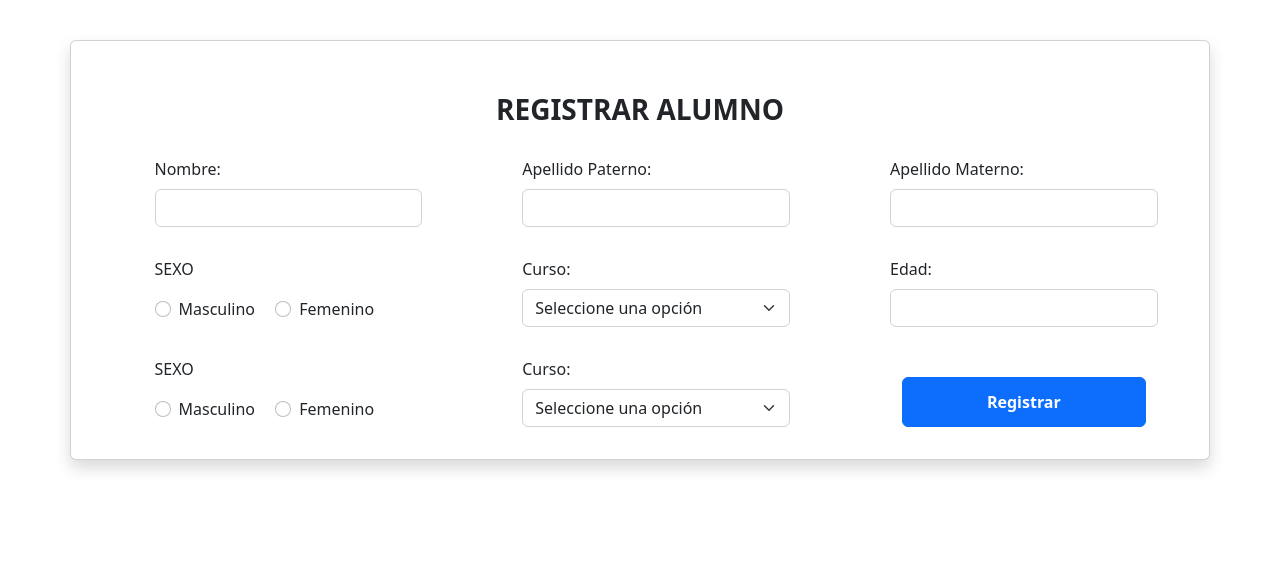
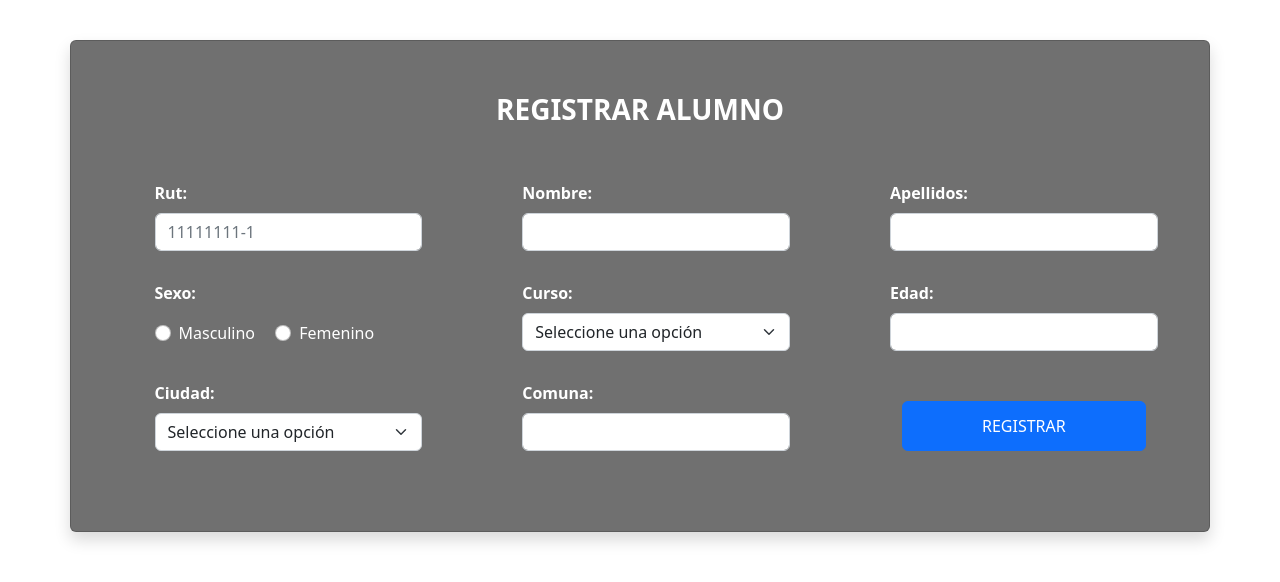
Before and after one commit to emmanuel0892/Eva2, a Django app: page /registrar in a window 1280 px wide. Shown: the top 582 px of the page. Run offline with Django 4.2, Linux system fonts and the light colour scheme.

Commit message:
modulo registrar listo

```diff
--- a/Eva2/app_colegio/models.py
+++ b/Eva2/app_colegio/models.py
@@ -2,11 +2,11 @@ from django.db import models
 from django.core.validators import MinValueValidator, MaxValueValidator
 
 class alumnos (models.Model):
+    rut = models.TextField(max_length=20, null=False)
     nombre = models.TextField(max_length=50, null=False)
-    apePaterno = models.TextField(max_length=50, null=False)
-    apeMaterno = models.TextField(max_length=50, null=False)
+    apellidos = models.TextField(max_length=50, null=False)
     sexo = models.TextField(max_length=50, null=False)
     curso = models.TextField(max_length=50, null=False)
     edad = models.IntegerField(validators=[MinValueValidator(5), MaxValueValidator(30)] ,null=False)
     ciudad = models.TextField(max_length=50, null=False)
-    comnuna = models.TextField(max_length=50, null=False)
+    comuna = models.TextField(max_length=50, null=False)
--- a/Eva2/app_colegio/static/css/estilos.css
+++ b/Eva2/app_colegio/static/css/estilos.css
@@ -21,6 +21,8 @@
 #campo1, #campo2, #campo3 {
     margin-left: 50px;
     margin-right: 50px;
+    color: white;
+    font: bold;
 }
 
 .card-body{
@@ -31,6 +33,8 @@
     text-align: center;
     margin-top: 20px;
     margin-bottom: 30px !important;
+    color: white;
+    font: bold;
 }
 
 .card {
@@ -60,3 +64,7 @@
     margin-top: 20px;
     margin-left: 50px;
 }
+
+#cardForm{
+    background-color: #707070 !important;
+}
--- a/Eva2/app_colegio/templates/form_registrar.html
+++ b/Eva2/app_colegio/templates/form_registrar.html
@@ -14,98 +14,103 @@
 <body>
     <div class="row">
         <div class="container-fluid">
-            <form action="/listar" id="form1">
-                <div class="card container shadow p-3 mb-5 bg-white rounded">
+
+            {% if r %}
+                <div class="alert alert-success alert-dismissible fade show" role="alert">
+                    <h5 align="center">{{ r }}</h5>
+                    <button type="button" class="btn-close" data-bs-dismiss="alert" aria-label="Close"></button>
+                </div>
+            {% endif %}
+
+            {% if r2 %}
+                <div class="alert alert-danger alert-dismissible fade show" role="alert">
+                    <h5 align="center">{{ r2 }}</h5>
+                    <button type="button" class="btn-close" data-bs-dismiss="alert" aria-label="Close"></button>
+                </div>
+            {% endif %}
+
+            <form action="/registrar" id="form1" method="post">
+                {% csrf_token %}
+                <div class="card container shadow p-3 mb-5 bg-white rounded" id="cardForm">
                     <div class="card-body">
                         <h3 class="card-title"><strong>REGISTRAR ALUMNO</strong></h3>
+                        <br>
                         <div class="col" id="campos">
                             <div class="col-3" id="campo1">
-                                <label for="exampleFormControlInput1" class="form-label">Nombre:</label>
-                                <input type="email" class="form-control" id="exampleFormControlInput1">
+                                <label for="exampleFormControlInput1" class="form-label"><strong>Rut:</strong></label>
+                                <input type="text" class="form-control" name="txtRut" maxlength="10" placeholder="11111111-1" required>
                             </div>
                             <div class="col-3" id="campo2">
-                                <label for="exampleFormControlInput1" class="form-label">Apellido Paterno:</label>
-                                <input type="email" class="form-control" id="exampleFormControlInput1">
+                                <label for="exampleFormControlInput1" class="form-label"><strong>Nombre:</strong></label>
+                                <input type="text" class="form-control" name="txtNom" maxlength="50" required>
                             </div>
                             <div class="col-3" id="campo3">
-                                <label for="exampleFormControlInput1" class="form-label">Apellido Materno:</label>
-                                <input type="email" class="form-control" id="exampleFormControlInput1">
+                                <label for="exampleFormControlInput1" class="form-label"><strong>Apellidos:</strong></label>
+                                <input type="text" class="form-control" name="txtApe" maxlength="50" required>
                             </div>
                         </div>
 
                         <div class="col" id="campos2">
                             <div class="col-3" id="campo1">
-                                <P>SEXO</P>
-                                <div class="form-check form-check-inline">
-                                    <input class="form-check-input" type="radio" name="inlineRadioOptions" id="inlineRadio1" value="option1">
+                                <P><strong>Sexo:</strong></P>
+                                <div class="form-check form-check-inline" required>
+                                    <input class="form-check-input" type="radio" name="opSex" id="inlineRadio1" value="Masculino">
                                     <label class="form-check-label" for="inlineRadio1">Masculino</label>
                                   </div>
                                   <div class="form-check form-check-inline">
-                                    <input class="form-check-input" type="radio" name="inlineRadioOptions" id="inlineRadio2" value="option2">
+                                    <input class="form-check-input" type="radio" name="opSex" id="inlineRadio2" value="Femenino">
                                     <label class="form-check-label" for="inlineRadio2">Femenino</label>
                                   </div>
                             </div>
                             <div class="col-3" id="campo2">
-                                <label for="exampleFormControlInput1" class="form-label">Curso:</label>
-                                <select class="form-select" aria-label="Default select example">
+                                <label for="exampleFormControlInput1" class="form-label"><strong>Curso:</strong></label>
+                                <select class="form-select" aria-label="Default select example" name="cboCurso" required>
                                     <option selected>Seleccione una opción</option>
-                                    <option value="1">1° Básico</option>
-                                    <option value="1">2° Básico</option>
-                                    <option value="1">3° Básico</option>
-                                    <option value="1">4° Básico</option>
-                                    <option value="1">5° Básico</option>
-                                    <option value="1">6° Básico</option>
-                                    <option value="1">7° Básico</option>
-                                    <option value="1">8° Básico</option>
-                                    <option value="1">1° Medio</option>
-                                    <option value="1">2° Medio</option>
-                                    <option value="1">3° Medio</option>
-                                    <option value="1">4° Medio</option>
+                                    <option value="1° Básico">1° Básico</option>
+                                    <option value="2° Básico">2° Básico</option>
+                                    <option value="3° Básico">3° Básico</option>
+                                    <option value="4° Básico">4° Básico</option>
+                                    <option value="5° Básico">5° Básico</option>
+                                    <option value="6° Básico">6° Básico</option>
+                                    <option value="7° Básico">7° Básico</option>
+                                    <option value="8° Básico">8° Básico</option>
+                                    <option value="1° Medio">1° Medio</option>
+                                    <option value="2° Medio">2° Medio</option>
+                                    <option value="3° Medio">3° Medio</option>
+                                    <option value="4° Medio">4° Medio</option>
                                   </select>
                             </div>
                             <div class="col-3" id="campo3">
-                                <label for="exampleFormControlInput1" class="form-label">Edad:</label>
-                                <input type="number" min="5" max="30" class="form-control" id="exampleFormControlInput1">
+                                <label for="exampleFormControlInput1" class="form-label"><strong>Edad:</strong></label>
+                                <input type="number" min="5" max="30" class="form-control" name="txteda" required>
                             </div>
                         </div>
 
                         <div class="col" id="campos2">
                             <div class="col-3" id="campo1">
-                                <P>SEXO</P>
-                                <div class="form-check form-check-inline">
-                                    <input class="form-check-input" type="radio" name="inlineRadioOptions" id="inlineRadio1" value="option1">
-                                    <label class="form-check-label" for="inlineRadio1">Masculino</label>
-                                  </div>
-                                  <div class="form-check form-check-inline">
-                                    <input class="form-check-input" type="radio" name="inlineRadioOptions" id="inlineRadio2" value="option2">
-                                    <label class="form-check-label" for="inlineRadio2">Femenino</label>
-                                  </div>
+                                <label for="exampleFormControlInput1" class="form-label"><strong>Ciudad:</strong></label>
+                                <select class="form-select" aria-label="Default select example" name="cboCiu" required>
+                                    <option selected>Seleccione una opción</option>
+                                    <option value="Rancagua">Rancagua</option>
+                                    <option value="San Fernando">San Fernando</option>
+                                    <option value="Graneros">Graneros</option>
+                                    <option value="Coltauco">Coltauco</option>
+                                    <option value="San Vicente">San Vicente</option>
+                                    <option value="Santa Cruz">Santa Cruz</option>
+                                  </select>
                             </div>
                             <div class="col-3" id="campo2">
-                                <label for="exampleFormControlInput1" class="form-label">Curso:</label>
-                                <select class="form-select" aria-label="Default select example">
-                                    <option selected>Seleccione una opción</option>
-                                    <option value="1">1° Básico</option>
-                                    <option value="1">2° Básico</option>
-                                    <option value="1">3° Básico</option>
-                                    <option value="1">4° Básico</option>
-                                    <option value="1">5° Básico</option>
-                                    <option value="1">6° Básico</option>
-                                    <option value="1">7° Básico</option>
-                                    <option value="1">8° Básico</option>
-                                    <option value="1">1° Medio</option>
-                                    <option value="1">2° Medio</option>
-                                    <option value="1">3° Medio</option>
-                                    <option value="1">4° Medio</option>
-                                  </select>
+                                <label for="exampleFormControlInput1" class="form-label"><strong>Comuna:</strong></label>
+                                <input type="text" class="form-control" name="txtComu" required>
                             </div>
                             <div class="col-3">
                                 <div class="container-fluid" align="center">
-                                    <button class="btn btn-primary" id="btnReg"><strong>Registrar</strong></button>
+                                    <input type="submit" class="btn btn-primary" name="btnReg" value="REGISTRAR" id="btnReg">
                                 </div>
                             </div>
                         </div>
                     </div>
+                    <br><br>
                 </div>
             </form>
         </div>
--- a/Eva2/app_colegio/views.py
+++ b/Eva2/app_colegio/views.py
@@ -1,9 +1,32 @@
 from django.shortcuts import render
+from app_colegio.models import alumnos
 
 def inicio(request):
     return render (request, 'index.html')
 
 def registrar(request):
+
+    if request.method == 'POST':
+
+        rut = request.POST['txtRut']
+        nom = request.POST['txtNom']
+        ape = request.POST['txtApe']
+        sex = request.POST['opSex']
+        cur = request.POST['cboCurso']
+        eda = request.POST['txteda']
+        ciu = request.POST['cboCiu']
+        com = request.POST['txtComu']
+
+        comprobarRut = alumnos.objects.filter(rut=rut)
+
+        if comprobarRut:
+            datos = { 'r2' : 'El rut ('+rut+') ya se encuentra registrado!!!' }
+            return render(request, 'form_registrar.html', datos)
+        else:
+            alum = alumnos(rut=rut, nombre=nom, apellidos=ape, sexo=sex, curso=cur, edad=eda, ciudad=ciu, comuna=com)
+            alum.save()
+            datos = { 'r' : 'El alumno se registró correctamente!!!' }
+            return render(request, 'form_registrar.html', datos)
     return render(request, 'form_registrar.html')
 
 def listado(request):
```
Also changed, not shown: Eva2/app_colegio/migrations/0001_initial.py, Eva2/app_colegio/migrations/0002_rename_comnuna_alumnos_comuna.py, Eva2/app_colegio/migrations/0002_rename_contacto_alumnos_eddad.py (deleted), Eva2/app_colegio/migrations/0004_alter_alumnos_edad.py (deleted).
